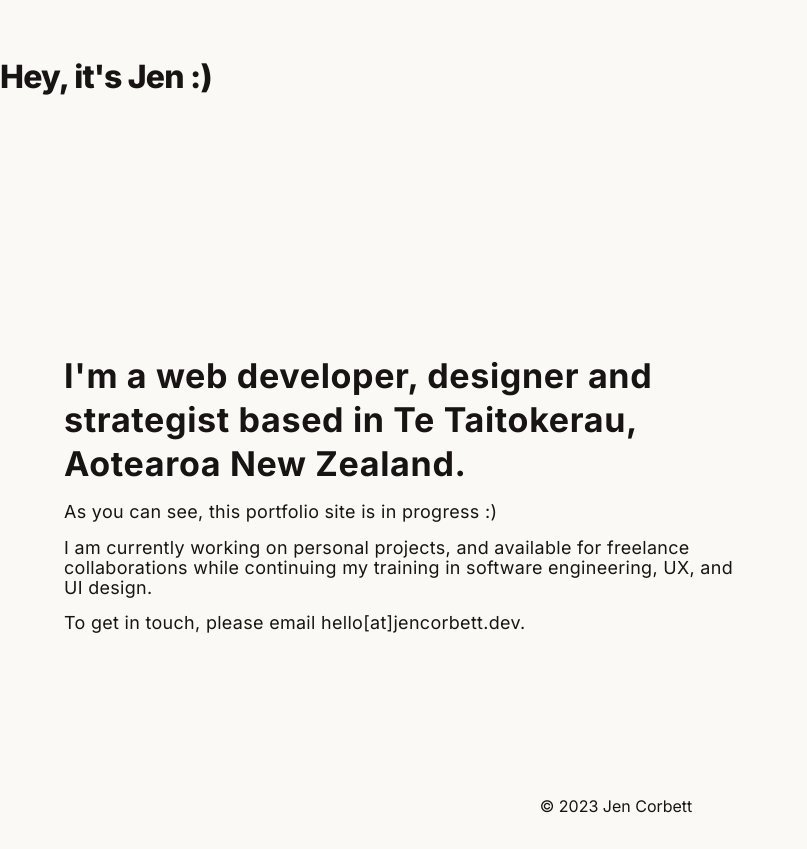
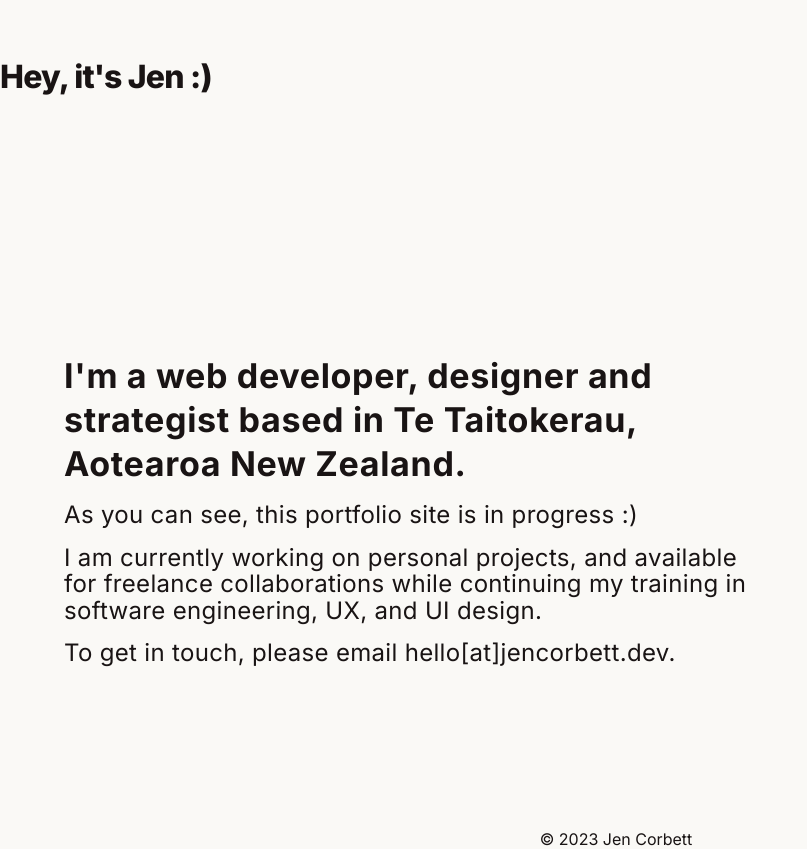
Before and after one commit to ajenstory/jencorbett.dev, a Next.js app in the folder src/: page / in a window 1280 px wide. Shown: the whole page, without its empty margins (0-807 px from the left). Before the commit the page ends 816 px from the top, so only its background shows below. Built offline with nearby package versions, Linux system fonts and the light colour scheme.

Commit message:
Adjust font sizing

```diff
--- a/src/styles/index.module.css
+++ b/src/styles/index.module.css
@@ -93,7 +93,7 @@
   }
 
   .headingMd {
-    font-size: 1.122rem;
+    font-size: 1.5rem;
     line-height: 1.1;
     margin-right: 0.24rem;
     letter-spacing: 0.02rem;
```
